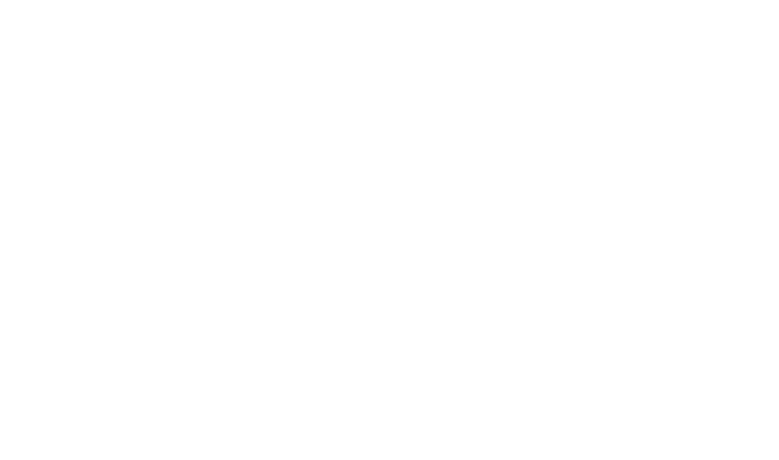
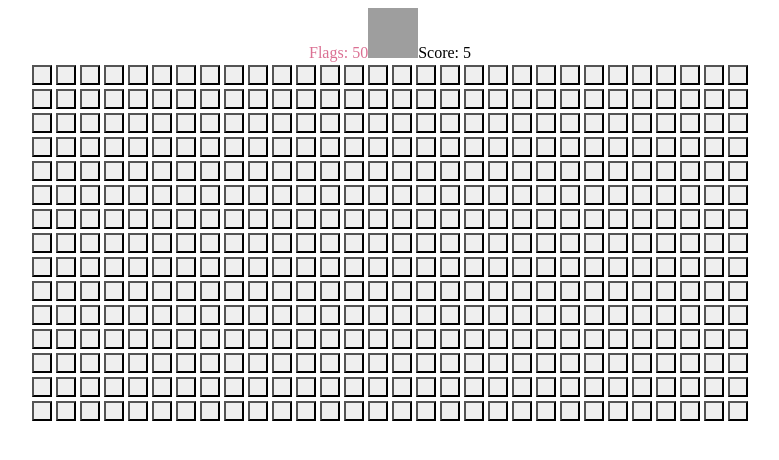
Before and after one commit to CoryBond/MineSweeper-React, a React app: page /MineSweeper-React-Redux/game in a window 1280 px wide. Shown: the whole page, without its empty margins (250-1029 px from the left). Built offline with nearby package versions, Linux system fonts and the light colour scheme; grey boxes are pictures that could not be loaded.

Commit message:
Restructured for website setup

```diff
--- a/src/index.html
+++ b/index.html
@@ -17,6 +17,6 @@
   <!-- Internal script... May bundle it later -->
   <!--script src="./js/pauseGif.js"></script-->
 	<!-- Webpack bundled javascript library -->
-  <script src="/build/bundle.js"></script>
+  <script src="./build/bundle.js"></script>
   </body>
 </html>
--- a/package.json
+++ b/package.json
@@ -4,7 +4,8 @@
   "description": "A POC react and webpack project for MINESWEEPER!",
   "scripts": {
     "dev": "webpack -d --watch",
-    "build": "webpack -p",
+    "build:dev": "webpack --env=dev --progress --profile --colors",
+    "build:dist": "webpack --env=prod --progress --profile --colors",
     "start": "webpack-dev-server --watch-poll --content-base --history-api-fallback"
   },
   "author": "",
--- a/src/Js/gameboard.js
+++ b/src/Js/gameboard.js
@@ -10,7 +10,7 @@ import tile from './tile.js';
 export default class gameboard {c
   constructor(rows, columns, bombs) {
     this.headText = "Game Active";
-    this.headSource = "happy.jpg";
+    this.headSource = "happy";
     this.gameover = false;
     this.gameComplete = false,
     this.falgsCount = gameboard.BOMBS;
@@ -39,25 +39,25 @@ export default class gameboard {c
   }
 
   setPreDig(){
-    this.headSource = "scared.jpg";
+    this.headSource = "scared";
   }
 
   setPreFlag(){
-    this.headSource = "anticipating.jpg";
+    this.headSource = "anticipating";
   }
 
   setRelieved(){
-    this.headSource = "relieved.jpg";
+    this.headSource = "relieved";
   }
 
   setNormal(){
-    this.headSource = "happy.jpg";
+    this.headSource = "happy";
   }
 
   setGameOverState(){
     this.gameover = true;
     this.headText = "Game Over!";
-    this.headSource = "dead.jpg";
+    this.headSource = "dead";
     this.gameComplete = true;
     this.tiles.map(tileRows =>
       tileRows.map(tile =>
@@ -74,7 +74,7 @@ export default class gameboard {c
   // Console log the winner state right now.
   setWonState(){
     this.headText = "You WON!";
-    this.headSource = "victory!.jpg";
+    this.headSource = "victory!";
     this.gameComplete = true;
     this.tiles.map(tileRows =>
       tileRows.map(tile =>
--- a/src/component-styles/component-styles.js
+++ b/src/component-styles/component-styles.js
@@ -57,8 +57,8 @@ export const TileButton = styled.button`
                         props.children == "7" ? 'black' :
                         props.children == "8" ? 'red' :
                         ''};
-    background: ${(props) => props.children === "f" ? 'url(../resources/tiles/Red-Flag.png)' :
-                             props.children === "b" ? 'url(../resources/tiles/bomb.png)' :
+    background: ${(props) => props.children === "f" ? 'url(./src/resources/tiles/Red-Flag.png)' :
+                             props.children === "b" ? 'url(./src/resources/tiles/bomb.png)' :
                              props.children === "" ? 'darkgray' :
                              ''};
     background-size: 20px 20px;
--- a/src/components/GameBoard.jsx
+++ b/src/components/GameBoard.jsx
@@ -9,8 +9,6 @@ import { connect } from "react-redux";
 import Tile from './Tile.jsx';
 
 import * as s from '../component-styles/component-styles.js';
-
-import head from '../resources/head-images/happy.jpg';
 
 @connect((store) => {
   var gameboard = store.gameBoardReducer.gameboard;
@@ -57,7 +55,7 @@ export default class GameBoard extends React.Component {
       <s.Gameboard>
         <s.MineSweepHeaderBar>
           <s.MineSweepHeaderFlag>Flags: {this.props.flagsCount}</s.MineSweepHeaderFlag>
-          <s.MineSweepHeader><s.MineSweepHead src={'../resources/head-images/' + this.props.headSource}/></s.MineSweepHeader>
+          <s.MineSweepHeader><s.MineSweepHead src={'./src/resources/head-images/' + this.props.headSource + '.jpg'}/></s.MineSweepHeader>
           <s.MineSweepHeader>Score: {this.state.score}</s.MineSweepHeader>
         </s.MineSweepHeaderBar>
         <s.GameboardTable>
--- a/src/main/main.jsx
+++ b/src/main/main.jsx
@@ -12,16 +12,15 @@ import store from "../stores/store.js";
 import Home from '../pages/Home.jsx';
 import GameBoardPage from '../pages/GameBoardPage.jsx';
 
-
-
+console.log("INSIDE BUNDLE JS!");
 
 // Set Our Routes and Redux Store
 ReactDOM.render(
     <Provider store={store}>
         <Router history={history}>
             <Switch>
-                <Route exact path="/" component={Home}/>
-                <Route path="/game" component={GameBoardPage}/>
+                <Route exact path={"/MineSweeper-React-Redux/"} component={Home}/>
+                <Route path="/MineSweeper-React-Redux/game" component={GameBoardPage}/>
             </Switch>
         </Router>
     </Provider>,
--- a/src/pages/GameBoardPage.jsx
+++ b/src/pages/GameBoardPage.jsx
@@ -7,7 +7,7 @@ import * as s from '../component-styles/component-styles.js';
 
 import GameBoard from '../components/GameBoard.jsx';
 
-
+console.log("GAMEBOARD PAGE HERE");
 
 export default class GameBoardPage extends React.Component {
   render() {
--- a/src/pages/Home.jsx
+++ b/src/pages/Home.jsx
@@ -8,7 +8,7 @@ import history from '../js/history'
 
 export default class Home extends React.Component {
   routeFromHome(e){
-    history.push("/game");
+    history.push("/MineSweeper-React-Redux/game");
   }
 
   render() {
--- a/webpack.config.js
+++ b/webpack.config.js
@@ -1,11 +1,11 @@
 var path    = require('path');
 var webpack = require('webpack');
 
-var BUILD_DIR = path.resolve(__dirname, 'src/build');
-var APP_DIR = path.resolve(__dirname, 'src');
+var BUILD_DIR = path.resolve(__dirname, 'build');
+var APP_DIR = path.resolve(__dirname, '');
 
 var config = {
-  entry: [ APP_DIR + '/main/main.jsx' ],
+  entry: [ APP_DIR + '/src/main/main.jsx' ],
   output: {
     path: BUILD_DIR,
     publicPath: '/build',
```
Also changed, not shown: README.md, 2 other files.
